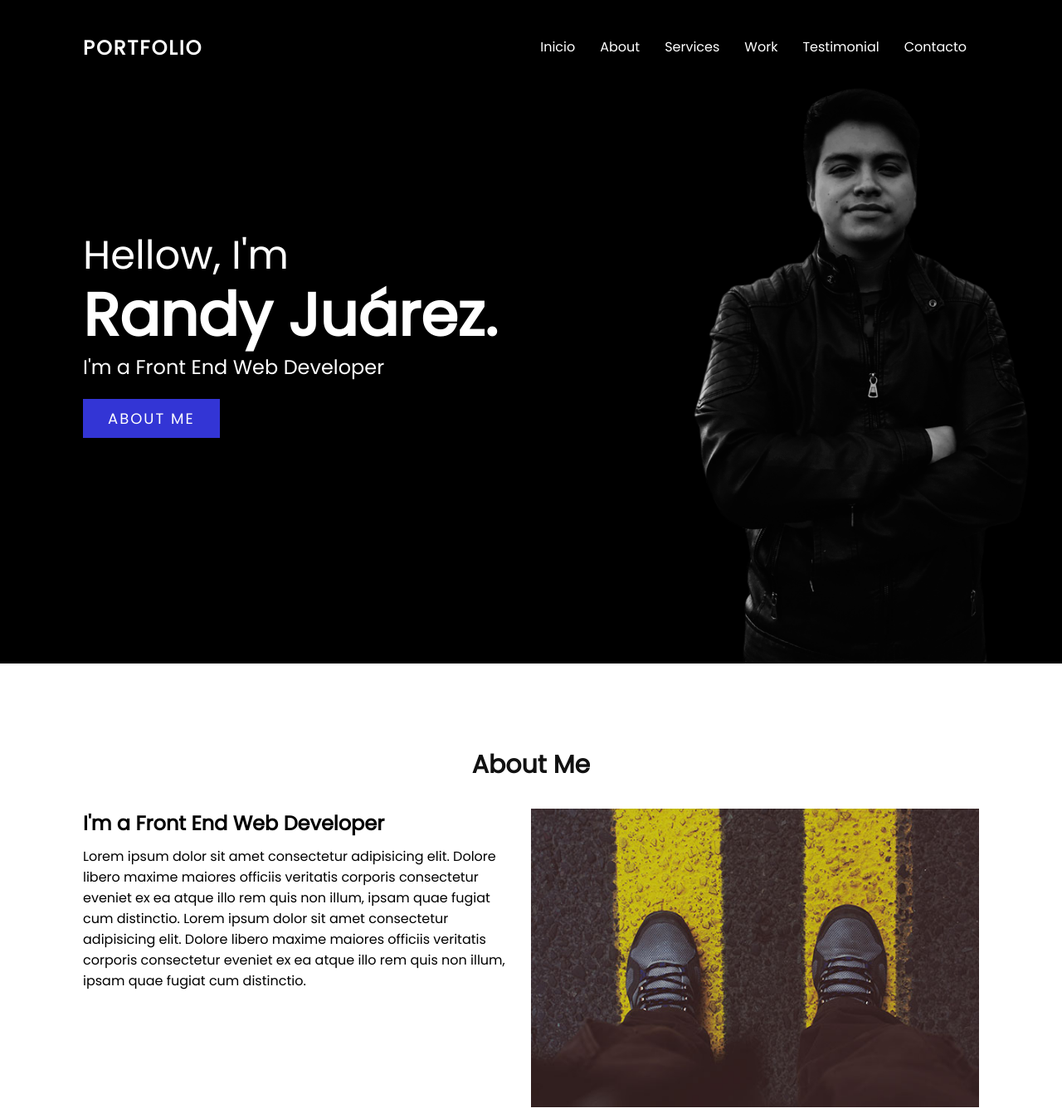
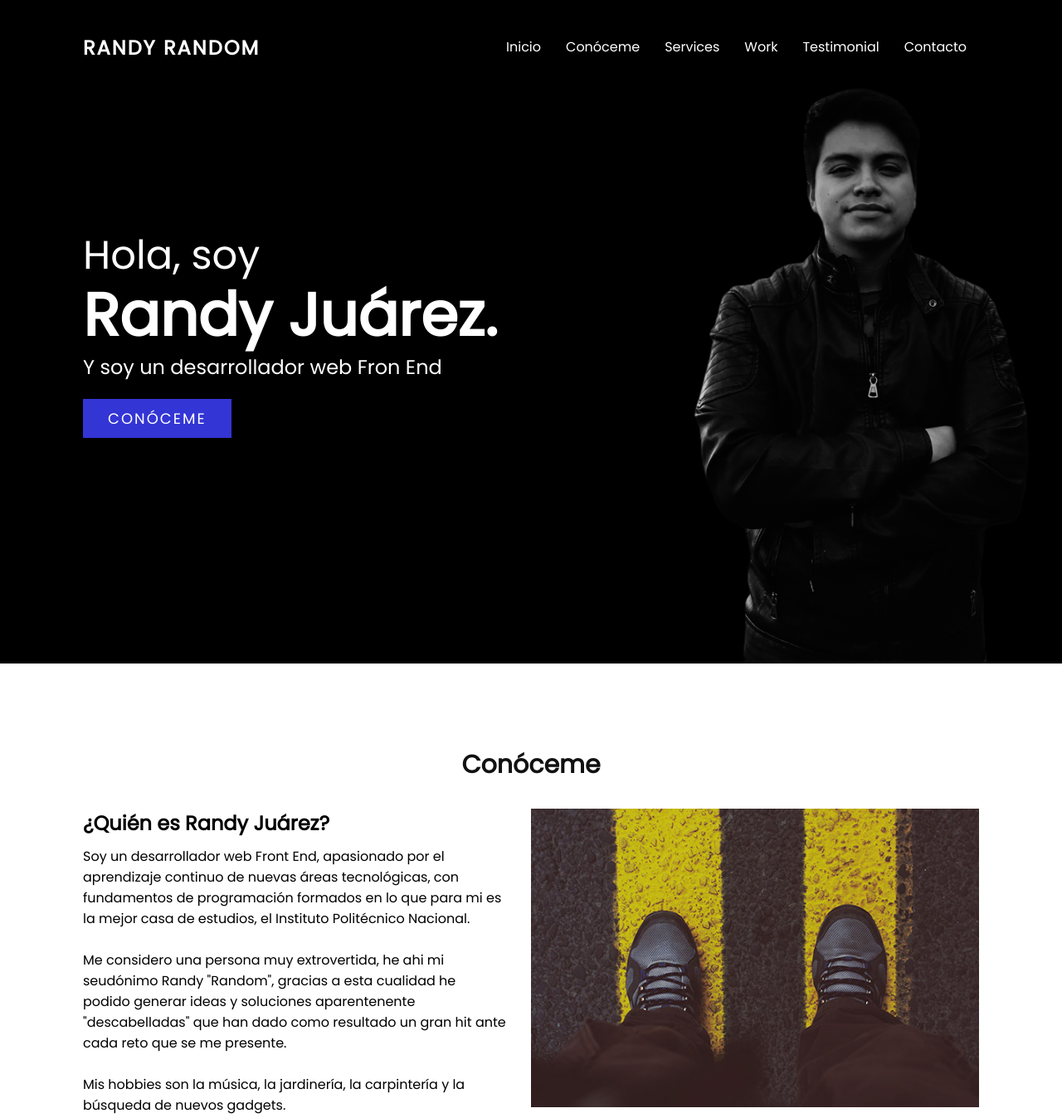
Before and after one commit to Randy2348/Randy_cv, a website: page index.html in a window 1280 px wide. Shown: the top 1348 px of the page at 83% size. Drawn offline with Linux system fonts and the light colour scheme.

Commit message:
Update index.html

```diff
--- a/index.html
+++ b/index.html
@@ -11,11 +11,11 @@
 </head>
 <body>
     <header>
-        <a href="#" class="logo">Portfolio</a>
+        <a href="#" class="logo">Randy Random</a>
         <div class="toggle" onclick="toggleMenu()"></div>
         <ul class="menu">
             <li><a href="#inicio" onclick="toggleMenu()">Inicio</a></li>
-            <li><a href="#about" onclick="toggleMenu()">About</a></li>
+            <li><a href="#about" onclick="toggleMenu()">Conóceme</a></li>
             <li><a href="#services" onclick="toggleMenu()">Services</a></li>
             <li><a href="#work" onclick="toggleMenu()">Work</a></li>
             <li><a href="#testimonial" onclick="toggleMenu()">Testimonial</a></li>
@@ -24,26 +24,28 @@
     </header>
     <section class="banner" id="inicio">
         <div class="textbX">
-            <h2>Hellow, I'm <br><span>Randy Juárez.</span></h2>
-            <h3>I'm a Front End Web Developer</h2>
-            <a href="#about" class="btn">About me</a>
+            <h2>Hola, soy<br><span>Randy Juárez.</span></h2>
+            <h3>Y soy un desarrollador web Fron End</h2>
+            <a href="#about" class="btn">Conóceme</a>
         </div>
     </section>
     <section class="about" id="about">
         <div class="heading">
-            <h2>About Me</h2>
+            <h2>Conóceme</h2>
         </div>
         <div class="content">
             <div class="contentBx w50">
-                <h3>I'm a Front End Web Developer</h3>
-                <p>Lorem ipsum dolor sit amet consectetur adipisicing elit.
-                    Dolore libero maxime maiores officiis veritatis corporis
-                    consectetur eveniet ex ea atque illo rem quis non illum,
-                    ipsam quae fugiat cum distinctio.
-                    Lorem ipsum dolor sit amet consectetur adipisicing elit.
-                    Dolore libero maxime maiores officiis veritatis corporis
-                    consectetur eveniet ex ea atque illo rem quis non illum,
-                    ipsam quae fugiat cum distinctio.</p>
+                <h3>¿Quién es Randy Juárez?</h3>
+                <p>Soy un desarrollador web Front End, apasionado por el aprendizaje continuo de nuevas áreas tecnológicas, con fundamentos de programación
+                    formados en lo que para mi es la mejor casa de estudios, el Instituto Politécnico Nacional.
+                </p> <br>
+                <p>
+                    Me considero una persona muy extrovertida, he ahi mi seudónimo Randy "Random", gracias a esta cualidad he podido generar ideas y soluciones
+                    aparentenente "descabelladas" que han dado como resultado un gran hit ante cada reto que se me presente.
+                </p> <br>
+                <p>
+                    Mis hobbies son la música, la jardinería, la carpintería y la búsqueda de nuevos gadgets.
+                </p>
             </div>
             <div class="w50">
                 <img src="./images/img1.jpg" alt="imagen" class="img">
@@ -155,18 +157,18 @@
     <section class="contact" id="Contacto">
         <div class="heading">
             <h2>Contacto</h2>
-            <p>Lorem ipsum dolor sit amet consectetur adipisicing elit.</p>
+            <p>Has llegado a la mejor parte. ¡Envíame un mensaje!</p>
         </div>
         <div class="content">
             <div class="contactInfo">
-                <h3>Contact Info</h3>
+                <h3>Información</h3>
                 <div class="contactInfoBx">
                     <div class="box">
                         <div class="icon">
                             <img src="icons/contact.svg" alt="">
                         </div>
                         <div class="text">
-                            <h3>Address</h3>
+                            <h3>Dirección</h3>
                             <p>Hombres Ilustres 712<br>Nextlalpan, Estado de México<br>55797</p>
                         </div>
                     </div>
@@ -175,7 +177,7 @@
                             <img src="icons/phone.svg" alt="">
                         </div>
                         <div class="text">
-                            <h3>Phone</h3>
+                            <h3>Teléfono</h3>
                             <p>56-2034-5497</p>
                         </div>
                     </div>
@@ -184,7 +186,7 @@
                             <img src="icons/mail.svg" alt="">
                         </div>
                         <div class="text">
-                            <h3>Email</h3>
+                            <h3>Correo</h3>
                             <p>randy2348.rjgmail.com</p>
                         </div>
                     </div>
@@ -192,11 +194,11 @@
             </div>
             <div class="formBx">
                 <form>
-                    <h3>Message Me</h3>
-                    <input type="text" name="" placeholder="Full Name">
-                    <input type="email" name="" placeholder="Email">
-                    <textarea name="" placeholder="Your Message"></textarea>
-                    <input type="submit" value="Send">
+                    <h3>Aqui va tu mensaje...</h3>
+                    <input type="text" name="" placeholder="Escribe tu nombre">
+                    <input type="email" name="" placeholder="Tu email">
+                    <textarea name="" placeholder="Tu mensaje  :)"></textarea>
+                    <input type="submit" value="OK">
                 </form>
             </div>
         </div>
```
